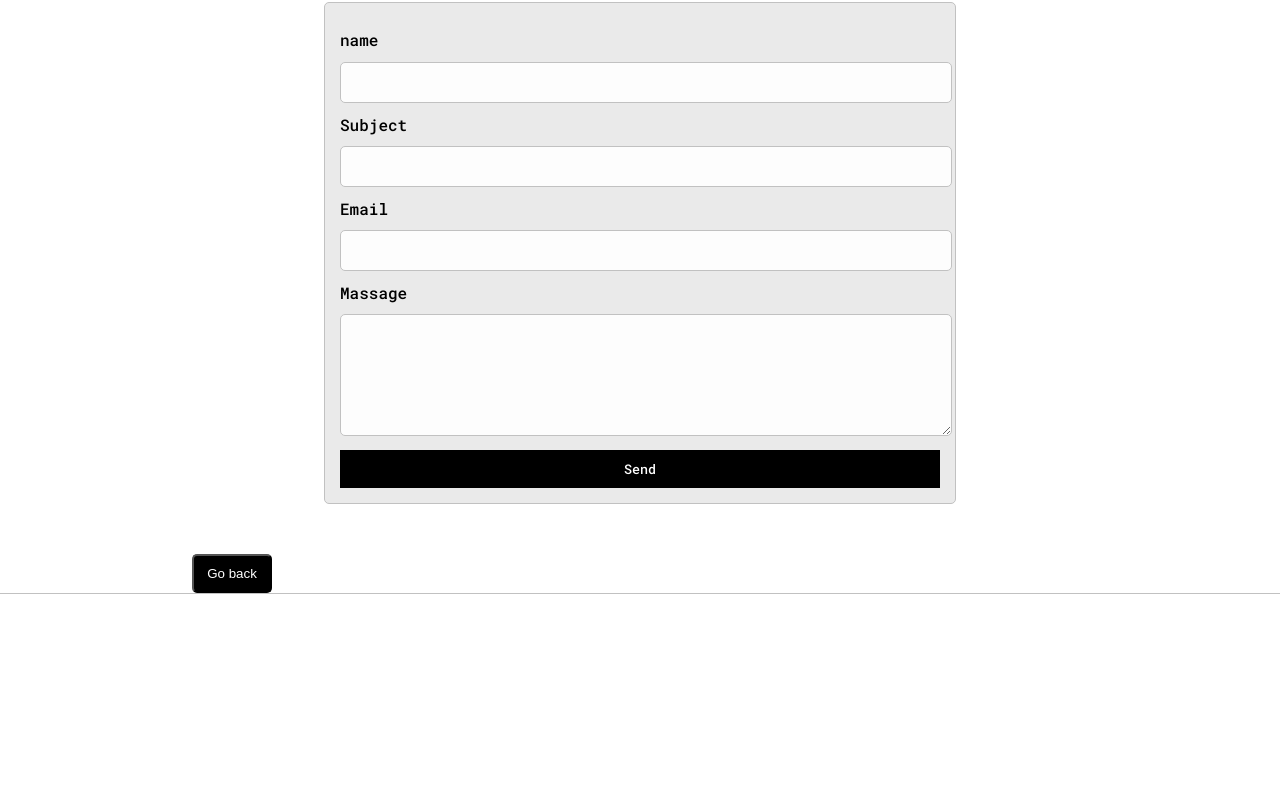
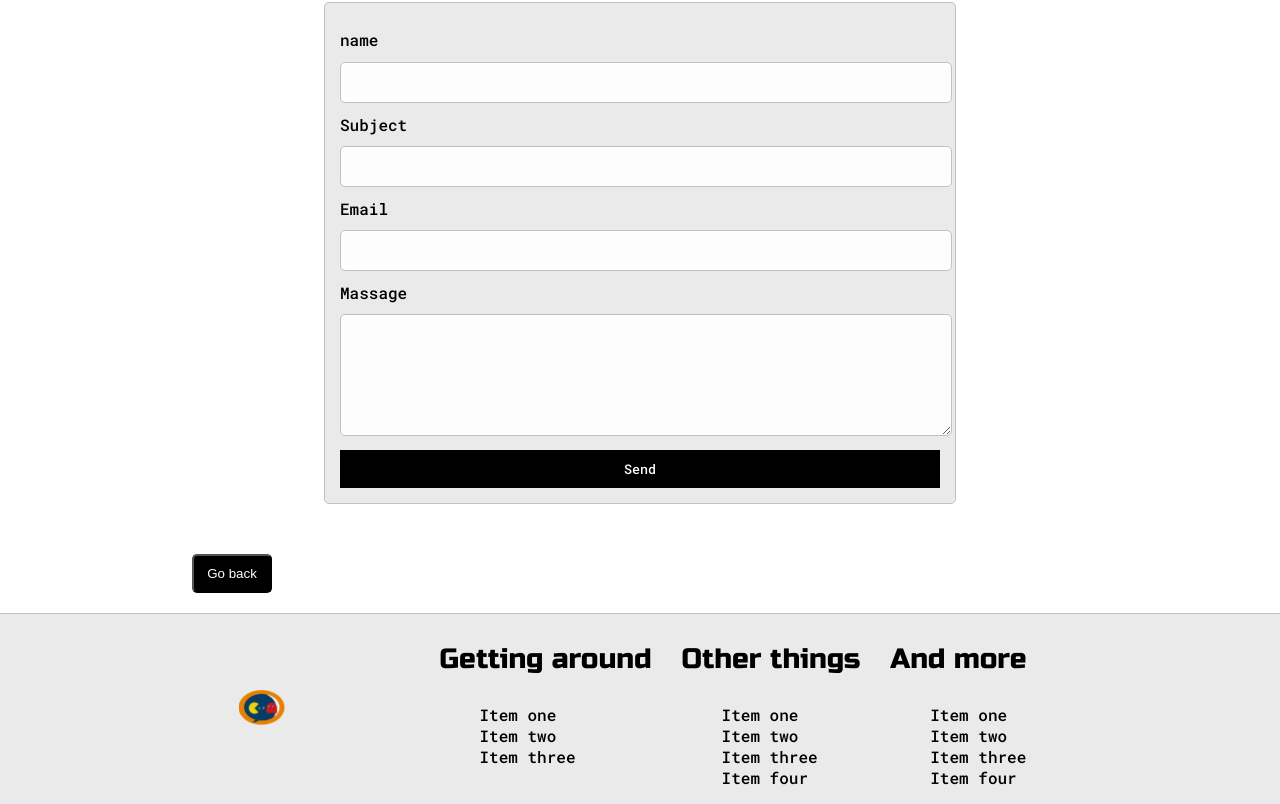
Before and after one commit to mekditd/portfolio-tedla, a plain HTML site: page index3.html in a window 1280 px wide. Shown: the part 2616-3420 px from the top of the page. Before the commit the page ends 3210 px from the top, so only its background shows below. Drawn offline with Linux system fonts and the light colour scheme.

Commit message:
added footer section

```diff
--- a/index3.html
+++ b/index3.html
@@ -139,7 +139,7 @@
                         <div class="post-preview">
                             <h6 class="post-title">A command-line application that at a minimum allows the user to:</h6>
                             <p class="post-intro">
-                                <ul style="">
+                                <ul>
                                     <li>
                                         Add departments, roles, employees
                                     </li>
@@ -230,6 +230,52 @@
         </div>
     </section>
 
+    <!-- footer  -->
+    <footer class="bg__dark">
+        <div class="container footer_flex">
+
+            <div class="footer__groups">
+                <div class="first__footer__section">
+                    <div class="footer__logo">
+                        <a class=" logo" href="index3.html" class="nav__image">
+                            <img src="./assets/transparent-logo.png" alt="svg logo">
+                        </a>
+                    </div>
+
+                </div>
+                <div class="footer__links">
+                    <div class="last__links">
+                        <h3 class="last__title brown">Getting around</h3>
+                        <ul class="list__one">
+                            <li class="item">Item one</li>
+                            <li class="item">Item two</li>
+                            <li class="item">Item three</li>
+                        </ul>
+                    </div>
+                    <div class="last__links">
+                        <h3 class="last__title brown">Other things</h3>
+                        <ul class="list__one">
+                            <li class="item">Item one</li>
+                            <li class="item">Item two</li>
+                            <li class="item">Item three</li>
+                            <li class="item">Item four</li>
+                        </ul>
+                    </div>
+                    <div class="last__links">
+                        <h3 class="last__title brown">And more</h3>
+                        <ul class="list__one">
+                            <li class="item">Item one</li>
+                            <li class="item">Item two</li>
+                            <li class="item">Item three</li>
+                            <li class="item">Item four</li>
+                        </ul>
+                    </div>
+                </div>
+            </div>
+        </div>
+
+    </footer>
+
     <script type="text/javascript" src="script.js"></script>
 </body>
 
--- a/public/style3.css
+++ b/public/style3.css
@@ -390,7 +390,7 @@ img{
 
 
 .return-home button{
-    margin: 0 auto;
+    margin-bottom: 20px;
     width: 80px;
     padding: 10px 0;
     color: #fff;
@@ -398,6 +398,41 @@ img{
     border-radius: 5px;
 }
 
+
+footer{
+    background-color: var(--mainColor);
+}
+
+.footer__groups{
+    display: flex;
+    justify-content: space-between;
+}
+
+.footer_flex{
+    display: flex;
+    flex-direction: column;
+    justify-content: space-between;
+    align-items: center;
+}
+
+.first__footer__section{
+    display: flex;
+    justify-content: space-between;
+    align-items: flex-start;
+}
+
+.footer__logo{
+    align-self: center;
+}
+
+.footer__links{
+    display: flex;
+    justify-content: space-between;
+}
+
+.last__links{
+    margin: 0 15px;
+}
 
 
 @media screen and (max-width: 1200px){
```
